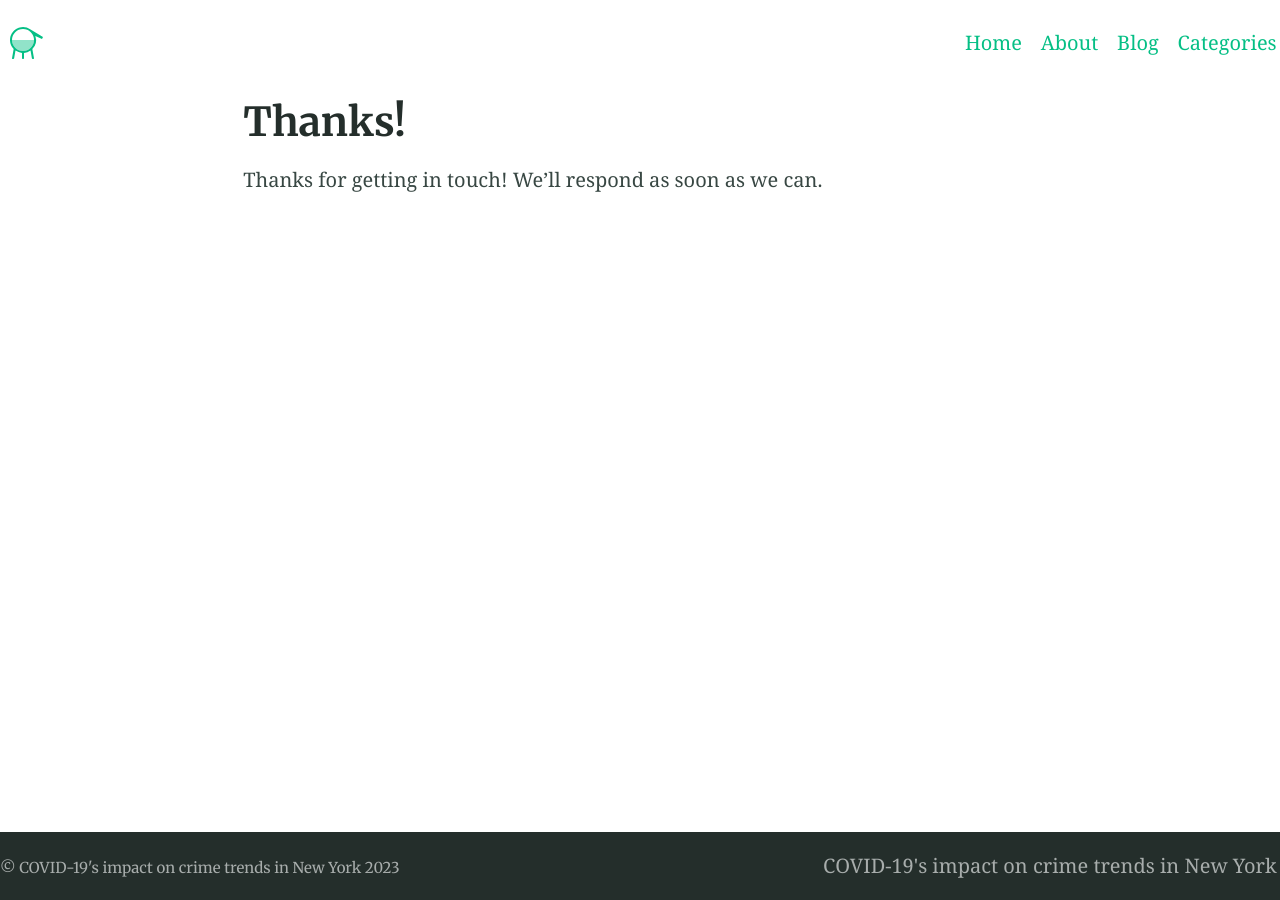
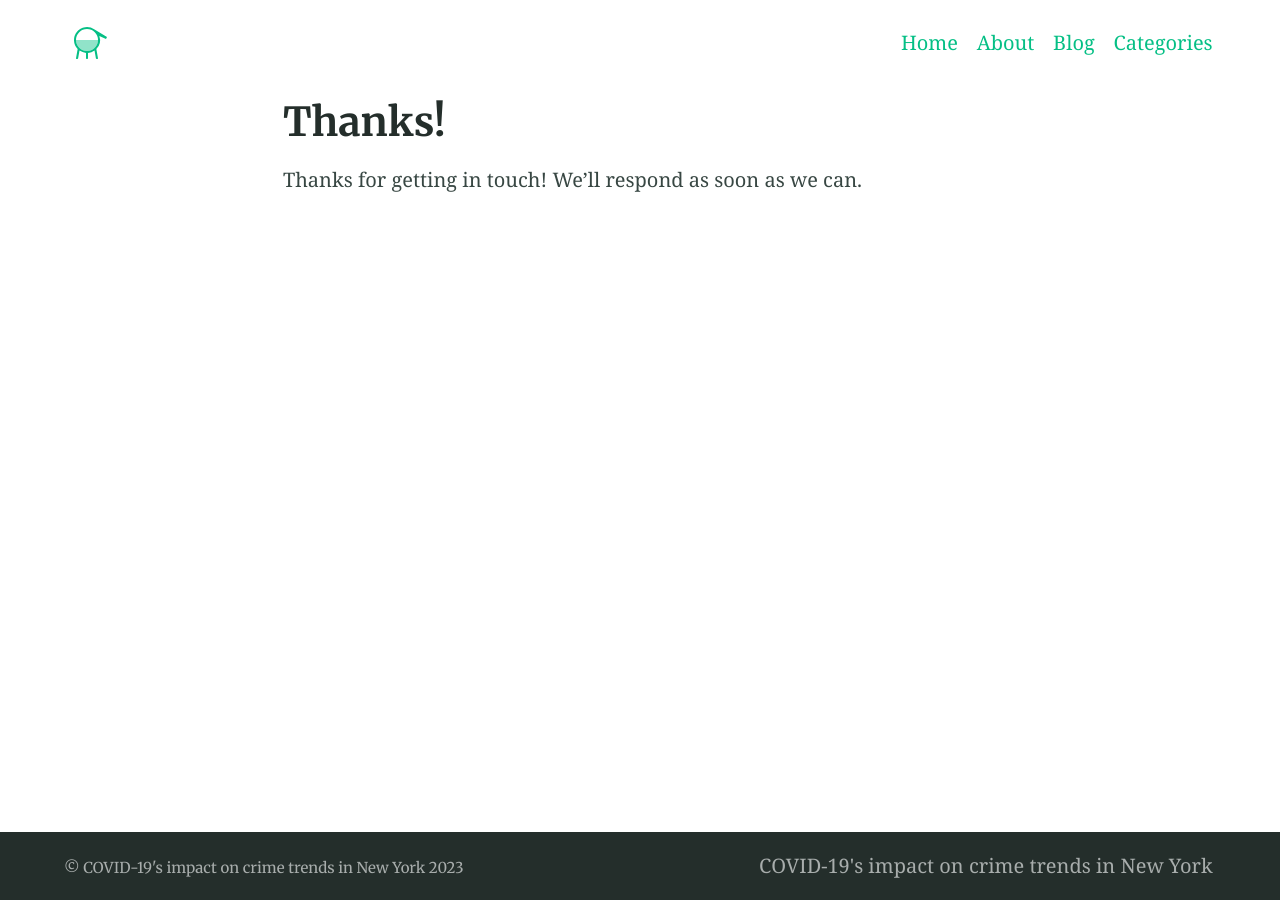
Before and after one commit to Sdataanalyse/Sdataanalyse.github.io, a Jekyll site: the page built from thanks.md, in a window 1280 px wide. Built offline with Jekyll 4.4.1, drawn with Linux system fonts in a browser that asks for light colours.

Commit message:
Update _theme.scss

```diff
--- a/_sass/_theme.scss
+++ b/_sass/_theme.scss
@@ -9,8 +9,8 @@ body {
 }
 
 .container {
-  width: 100%;
-  max-width: 2000px;
+  width: 90%;
+  max-width: 1600px;
   margin: 0 auto;
 }
 
```
